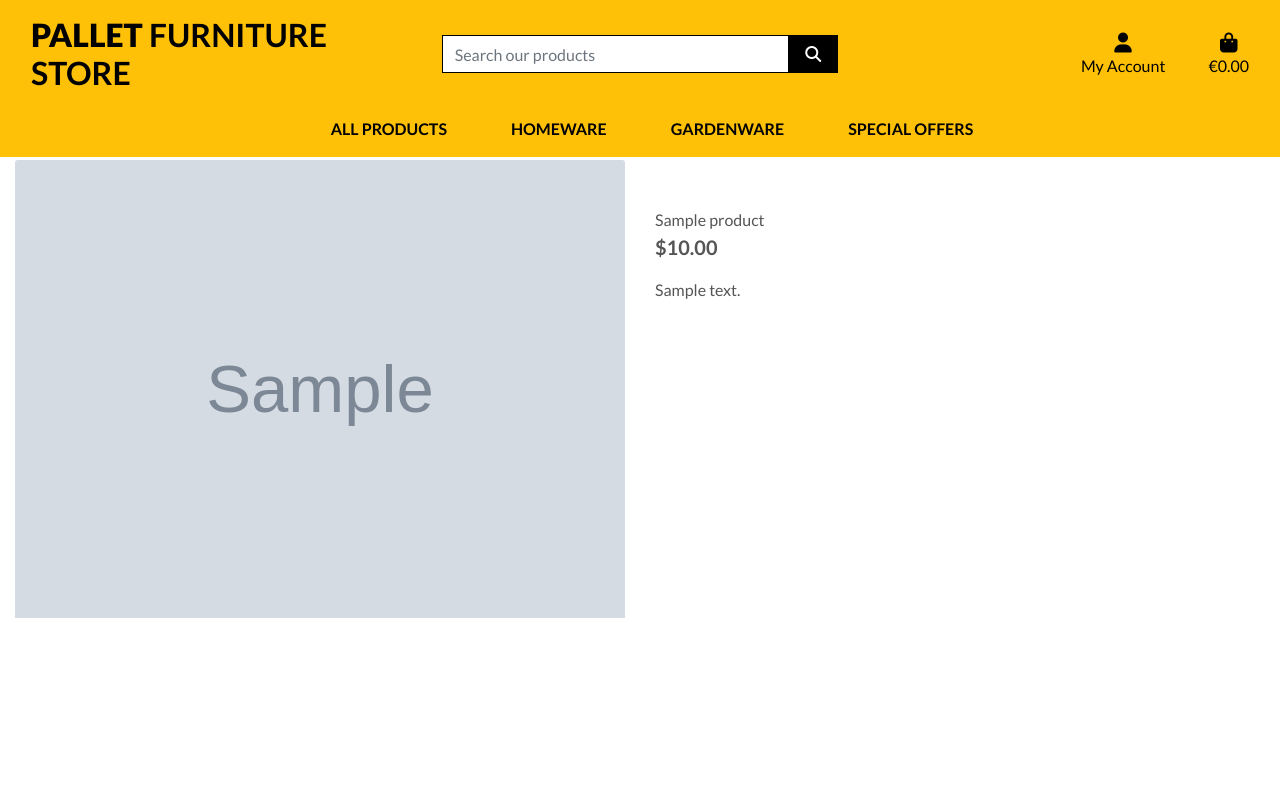
After one commit to petermcloughlin/pallet_furniture_store, a Django app: page /products/1 in a window 1280 px wide. The commit adds this page. Run offline with Django 3.2, Linux system fonts and the light colour scheme; tables that the repository leaves empty hold one stand-in row (values such as "Sample post"); grey boxes marked "Sample" are stand-in pictures; some libraries are stand-ins or nearby versions.

Commit message:
Added product details view and template

```diff
--- a/home/templates/home/index.html
+++ b/home/templates/home/index.html
@@ -5,7 +5,6 @@
 <div class="container header-container">
     <div class="row">
         <div class="col">
-
         </div>
     </div>
 </div>
--- /dev/null
+++ b/products/templates/products/product_detail.html
@@ -0,0 +1,33 @@
+{% extends "base.html" %}
+{% load static %}
+
+{% block page_header %}
+    <div class="container header-container">
+        <div class="row">
+            <div class="col">
+            </div>
+        </div>
+    </div>
+{% endblock %}
+
+{% block content %}
+    <div class="overlay"></div>
+    <div class="container-fluid">
+        <div class="row">
+            <div class="col-12 col-md-6">
+                <div class="image-container" my-5>
+                    <a href="{{ product.image.url }}" target="_blank">
+                        <img class="card-img-top img-fluid" src="{{ product.image.url }}" alt="{{ product.name }}">
+                    </a>
+                </div>
+            </div>
+            <div class="col-12 col-md-6">
+                <div class="product-details-container mb-5 mt-md-5">
+                    <p class="mb-0">{{ product.name }}</p>
+                    <p class="lead mb-0 text-left font-weight-bold">${{ product.price }}</p>
+                    <p class="mt-3">{{ product.description }}</p>
+                </div>
+            </div>
+        </div>
+    </div>
+{% endblock %}
--- a/products/templates/products/products.html
+++ b/products/templates/products/products.html
@@ -25,11 +25,10 @@
                 </div>
                 <div class="row">
                     {% for product in products %}
-
                         <div class="col-md-4">
                           <div class="card shadow-lg p-3 mb-5 bg-body rounded">
                             <div class="card-body text-center">
-                                <a href="">
+                                <a href="{% url 'product_detail' product.id %}">
                                     <img class="card-img-top img-fluid" src="{{ product.image.url }}" alt="{{ product.name }}">
                                 </a>
                               <h4 class="card-text">{{ product.name }}</h4>
--- a/products/urls.py
+++ b/products/urls.py
@@ -3,5 +3,6 @@ from django.urls import path
 from . import views
 
 urlpatterns = [
-    path('', views.all_products, name='products')
+    path('', views.all_products, name='products'),
+    path('<product_id>', views.product_detail, name='product_detail'),
 ]
--- a/products/views.py
+++ b/products/views.py
@@ -1,4 +1,4 @@
-from django.shortcuts import render
+from django.shortcuts import render, get_object_or_404
 from .models import Product
 
 # Create your views here.
@@ -13,3 +13,15 @@ def all_products(request):
     }
 
     return render(request, 'products/products.html', context)
+
+
+def product_detail(request, product_id):
+    ''' A view to display a single products details '''
+
+    product = get_object_or_404(Product, pk=product_id)
+
+    context = {
+        'product': product,
+    }
+
+    return render(request, 'products/product_detail.html', context)
--- a/templates/includes/main-nav.html
+++ b/templates/includes/main-nav.html
@@ -7,7 +7,7 @@
             <div class="dropdown-menu border-0" aria-labelledby="all-products-link">
                 <a href="" class="dropdown-item">By Price</a>
                 <a href="" class="dropdown-item ">By Category</a>
-                <a href="" class="dropdown-item">All Products</a>
+                <a href="{% url 'products' %}" class="dropdown-item">All Products</a>
             </div>
         </li>
 
```
